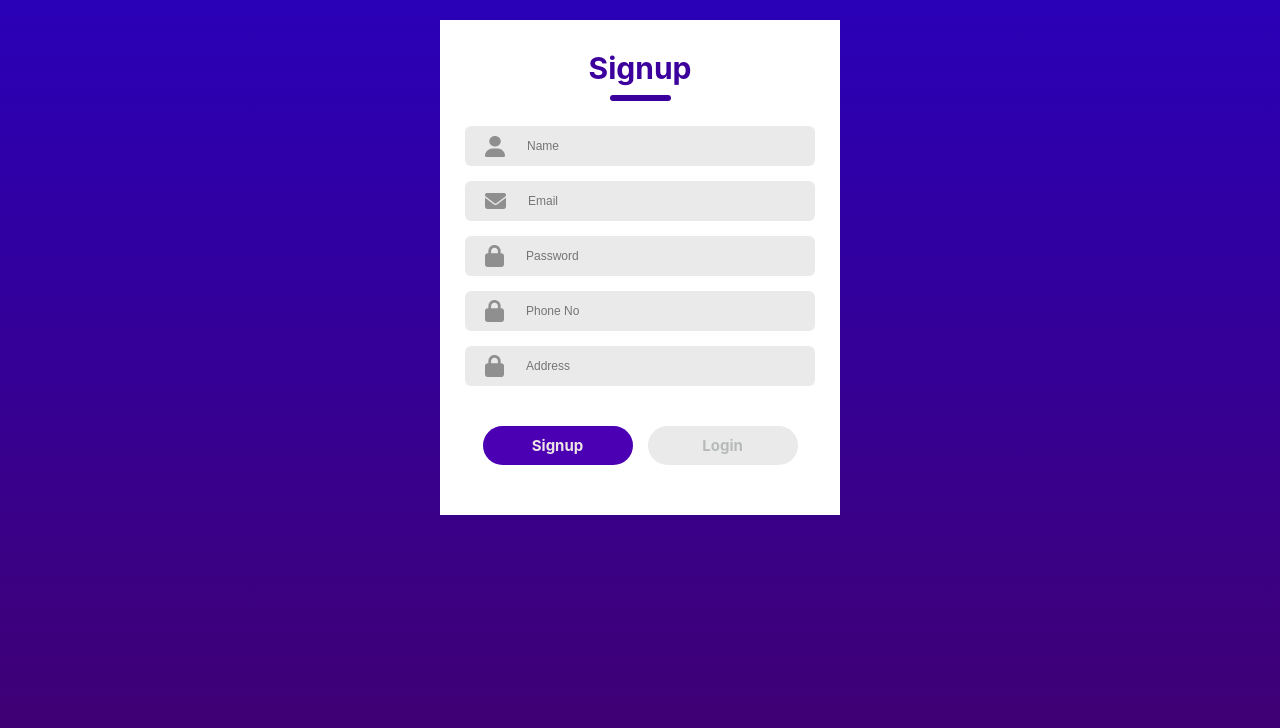
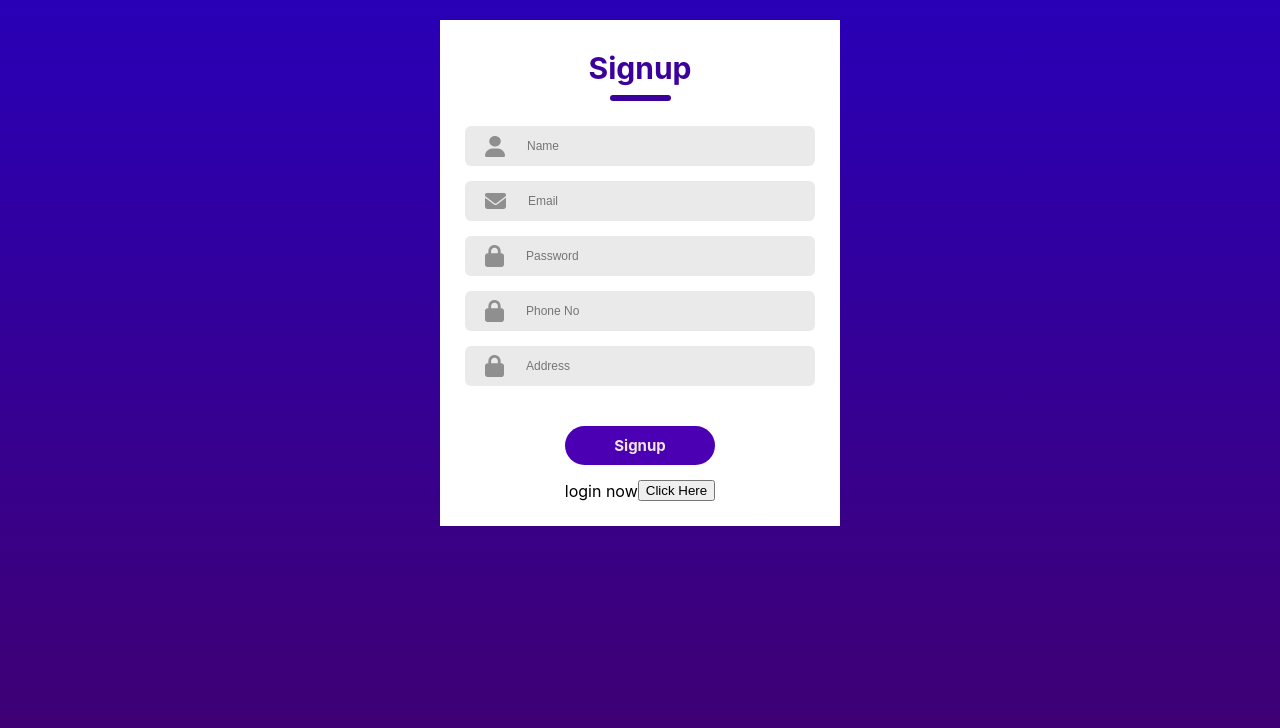
Before and after one commit to NishantChahar/Login-Signup-Form, a React (Create React App) app: page /register in a window 1280 px wide. Shown: the top 728 px of the page. Built offline with nearby package versions, Linux system fonts and the light colour scheme.

Commit message:
implement routing

```diff
--- a/package.json
+++ b/package.json
@@ -6,6 +6,7 @@
     "cra-template": "1.2.0",
     "react": "^19.0.0",
     "react-dom": "^19.0.0",
+    "react-router-dom": "^7.1.1",
     "react-scripts": "5.0.1",
     "web-vitals": "^4.2.4"
   },
--- a/src/App.js
+++ b/src/App.js
@@ -1,13 +1,20 @@
 // import logo from './logo.svg';
+import { BrowserRouter , Routes, Route } from 'react-router-dom';
+
 import './App.css';
 import Login from './componenets/login-signup/login';
+import Register from './componenets/login-signup/register';
+import Not_found from './componenets/not_found';
 
-const App=()=>{
+const App = () => {
   return (
-    <div>
-      <Login/>
-    </div>
+    <BrowserRouter>
+      <Routes>
+        <Route path="/" element={<Login />} />
+        <Route path="/register" element={<Register />} />
+        <Route path="*" element={<Not_found />} />
+      </Routes>
+    </BrowserRouter>
   );
 }
-
 export default App;
--- a/src/componenets/login-signup/login.css
+++ b/src/componenets/login-signup/login.css
@@ -87,6 +87,17 @@
     color: #b6bbb8;
 
 }
-.hidden-user{
-    display: none;
+.new_user_register_now{
+    display: flex;
+    justify-content: center;
+    align-items: center;
+    margin-top: -25px;
+    margin-bottom: 15px;
 }
+.login_now{
+    display: flex;
+    justify-content: center;
+    align-items: center;
+    margin-top: -25px;
+    margin-bottom: 15px;
+}
--- a/src/componenets/login-signup/login.jsx
+++ b/src/componenets/login-signup/login.jsx
@@ -3,9 +3,11 @@ import './login.css';
 import email_icon from '../Assets/email.png'
 import password_icon from '../Assets/password.png'
 import person_icon from '../Assets/person.png'
+import { useNavigate } from "react-router-dom";
 
 const Login = () => {
-  const [action,setaction] = useState("Signup");
+  // const [action,setaction] = useState("Signup");
+  const navigate = useNavigate();
   const [name,setName] = useState();
   const [email,setEmail] = useState();
   const [password,setPassword] = useState();
@@ -30,75 +32,47 @@ const Login = () => {
     setAddress(e.target.value)
   }
 
+    const navigationHandler=()=>{
+
+      navigate("/"); // Navigate to "/new-path"
+
+    };
+
+
+  const regexloginPassword = /^(?=.*[a-z])(?=.*[A-Z])(?=.*\d)(?=.*[@$!%*?&])[A-Za-z\d@$!%*?&]{8,}$/;
+  const regexloginEmail = /^[a-zA-Z0-9._%+-]+@[a-zA-Z0-9.-]+\.[a-zA-Z]{2,}$/;
 
   const loginhandle=(e)=>{
     console.log(e)
     const data1 ={email,password}
-    addApi1(data1)
+    if (email && password){
+
+      if (regexloginEmail.test(email)){
+        console.log("login email print")
+        if (regexloginPassword.test(password)){
+          console.log("login password print")
+        }else{
+          console.log("wrong login password print")
+        }
+      }else{
+        console.log("wrong login email print")
+      }
+      console.log("login data print")
+      // if (email && password){
+      addApi1(data1)
+      // }
+
+    }else{
+      console.log("login data is not print")
+    }
+    // addApi1(data1)
     console.log(data1)
-    setaction("Login")
+    // setaction("Login")
     setEmail("")
     setPassword("")
   }
-  const regexEmail = /^[a-zA-Z0-9._%+-]+@[a-zA-Z0-9.-]+\.[a-zA-Z]{2,}$/;
-  const regexFullname = /^[a-zA-Z]+(\s[a-zA-Z]+)*$/;
-  const regexPassword = /^(?=.*[a-z])(?=.*[A-Z])(?=.*\d)(?=.*[@$!%*?&])[A-Za-z\d@$!%*?&]{8,}$/;
-  const regexPhone = /^\d{10}$/;
-  const regexAddress = /^[a-zA-Z0-9\s,.-]+$/;
-
-  const Signuphandle=()=>{
-
-    const data2 ={name,email,password,phoneNumber,address}
-    if (name && email && password && phoneNumber && address){
-      if (regexEmail.test(email)){
-        console.log("email print")
-      if (regexFullname.test(name)){
-          console.log("full name print")
-          if (regexPassword.test(password)){
-            console.log("password print")
-            if (regexPhone.test(phoneNumber)){
-              console.log("phone no print")
-              if (regexAddress.test(address)){
-                console.log("address print")
-              }else{
-                console.log("wrong address")
-              }
-            }else{
-              console.log("wrong phone no")
-            }
-          }else{
-            console.log("wrong password")
-          }
-        }else{
-          console.log("wrong full name")
-
-      }}else{
-        console.log("wrong email")
-      }
 
 
-    // if (data2===""){
-      console.log("data is entered")
-      addApi(data2)
-    }else{
-      console.log("data is not entered")
-    }
-    setaction("Signup")
-    console.log(data2)
-
-    setPassword("")
-    setEmail("")
-  }
-  const addApi=(data2)=>{
-    console.log(data2)
-    fetch("http://localhost:8080/api/v1/user/register",{
-      method:"POST",
-      body:JSON.stringify(data2),
-      headers:{
-        "content-Type":"application/json"
-      }
-    });
-  }
   const addApi1=(data1)=>{
     fetch("http://localhost:8080/api/v1/user/login",{
       method:"POST",
@@ -112,14 +86,11 @@ const Login = () => {
   return (
     <div className='container'>
         <div className='header'>
-            <div className='text'>{action}</div>
+            <div className='text'>Login</div>
             <div className='underline'></div>
         </div>
         <div className='inputs'>
-            <div className={action==='Login'?"hidden-user":"input"}>
-                <img src={person_icon} alt=''/>
-                <input type='text' placeholder='Name' onChange={namechangehandle} value={name}/>
-            </div>
+
             <div className='input'>
                 <img src={email_icon} alt=''/>
                 <input type='email' placeholder='Email' onChange={emailchangehandle}value={email}/>
@@ -128,21 +99,14 @@ const Login = () => {
                 <img src={password_icon} alt=''/>
                 <input type='password'placeholder='Password' onChange={passwordchangehandle}value={password}/>
             </div>
-            <div className={action==='Login'?"hidden-user":"input"}>
-                <img src={password_icon} alt=''/>
-                <input type='text'placeholder='Phone No' onChange={phonenochangehandle}value={phoneNumber}/>
-            </div>
-            <div className={action==='Login'?"hidden-user":"input"}>
-                <img src={password_icon} alt=''/>
-                <input type='text'placeholder='Address' onChange={addresschangehandle}value={address}/>
-            </div>
+
         </div>
-        <div className={action==="Login"?"forgot-password":"hidden-user"}>lost password <span>Click Here</span></div>
         <div className="submit-container">
-          <div className={action==="Login"?"submit gray":"submit"} onClick={Signuphandle}>Signup</div>
-          <div className={action==="Signup"?"submit gray":"submit"} onClick={loginhandle}>Login</div>
-          {/* <div className="submit">signin</div> */}
+          <div className="submit" onClick={loginhandle}>Login</div>
+          {/* <div className="forget button">lost password</div> */}
+
         </div>
+        <div className="new_user_register_now" >new user register now <button onClick={navigationHandler}>Click Here</button></div>
     </div>
   );
 }
--- /dev/null
+++ b/src/componenets/login-signup/register.jsx
@@ -0,0 +1,139 @@
+import React, { useState } from 'react';
+import './login.css';
+import email_icon from '../Assets/email.png'
+import password_icon from '../Assets/password.png'
+import person_icon from '../Assets/person.png'
+import { useNavigate } from "react-router-dom";
+
+const Register = () => {
+  const navigate = useNavigate();
+  const [name,setName] = useState();
+  const [email,setEmail] = useState();
+  const [password,setPassword] = useState();
+  const [phoneNumber,setPhoneNumber] = useState();
+  const [address,setAddress] = useState();
+
+  const namechangehandle=(e)=>{
+    setName(e.target.value)
+  }
+
+  const emailchangehandle=(e)=>{
+    setEmail(e.target.value)
+  }
+
+  const passwordchangehandle=(e)=>{
+    setPassword(e.target.value)
+  }
+  const phonenochangehandle=(e)=>{
+    setPhoneNumber(e.target.value)
+  }
+  const addresschangehandle=(e)=>{
+    setAddress(e.target.value)
+  }
+
+
+    const navigationHandler=()=>{
+      navigate("/login"); // Navigate to "/new-path"
+    };
+
+
+
+
+
+  const regexEmail = /^[a-zA-Z0-9._%+-]+@[a-zA-Z0-9.-]+\.[a-zA-Z]{2,}$/;
+  const regexFullname = /^[a-zA-Z]+(\s[a-zA-Z]+)*$/;
+  const regexPassword = /^(?=.*[a-z])(?=.*[A-Z])(?=.*\d)(?=.*[@$!%*?&])[A-Za-z\d@$!%*?&]{8,}$/;
+  const regexPhone = /^\d{10}$/;
+  const regexAddress = /^[a-zA-Z0-9\s,.-]+$/;
+
+  const Signuphandle=()=>{
+
+    const data2 ={name,email,password,phoneNumber,address}
+    if (name && email && password && phoneNumber && address){
+      if (regexEmail.test(email)){
+        console.log("email print")
+        if (regexFullname.test(name)){
+          console.log("full name print")
+          if (regexPassword.test(password)){
+            console.log("password print")
+            if (regexPhone.test(phoneNumber)){
+              console.log("phone no print")
+              if (regexAddress.test(address)){
+                console.log("address print")
+              }else{
+                console.log("wrong address")
+              }
+            }else{
+              console.log("wrong phone no")
+            }
+          }else{
+            console.log("wrong password")
+          }
+        }else{
+          console.log("wrong full name")
+
+      }}else{
+        console.log("wrong email")
+      }
+
+    // if (data2===""){
+      console.log("signup data is entered")
+      addApi(data2)
+    }else{
+      console.log(" signup data is not entered")
+    }
+    console.log(data2)
+
+    setPassword("")
+    setEmail("")
+  }
+  const addApi=(data2)=>{
+    console.log(data2)
+    fetch("http://localhost:8080/api/v1/user/register",{
+      method:"POST",
+      body:JSON.stringify(data2),
+      headers:{
+        "content-Type":"application/json"
+      }
+    });
+  }
+
+
+  return (
+    <div className='container'>
+        <div className='header'>
+            <div className='text'>Signup</div>
+            <div className='underline'></div>
+        </div>
+        <div className='inputs'>
+            <div className="input">
+                <img src={person_icon} alt=''/>
+                <input type='text' placeholder='Name' onChange={namechangehandle} value={name}/>
+            </div>
+            <div className='input'>
+                <img src={email_icon} alt=''/>
+                <input type='email' placeholder='Email' onChange={emailchangehandle}value={email}/>
+            </div>
+            <div className='input'>
+                <img src={password_icon} alt=''/>
+                <input type='password'placeholder='Password' onChange={passwordchangehandle}value={password}/>
+            </div>
+            <div className="input">
+                <img src={password_icon} alt=''/>
+                <input type='text'placeholder='Phone No' onChange={phonenochangehandle}value={phoneNumber}/>
+            </div>
+            <div className="input">
+                <img src={password_icon} alt=''/>
+                <input type='text'placeholder='Address' onChange={addresschangehandle}value={address}/>
+            </div>
+        </div>
+        <div className="submit-container">
+          <div className="submit" onClick={Signuphandle}>Signup</div>
+
+        </div>
+        <div className="login_now">login now <button onClick={navigationHandler}>Click Here</button></div>
+    </div>
+  );
+}
+
+export default Register;
--- /dev/null
+++ b/src/componenets/not_found.jsx
@@ -0,0 +1,10 @@
+
+
+const Not_found=()=>{
+    return (
+        <div>
+            <h2>Error 404</h2>
+        </div>
+    )
+}
+export default Not_found
```
Also changed, not shown: src/componenets/login-signup/register.css (added).
